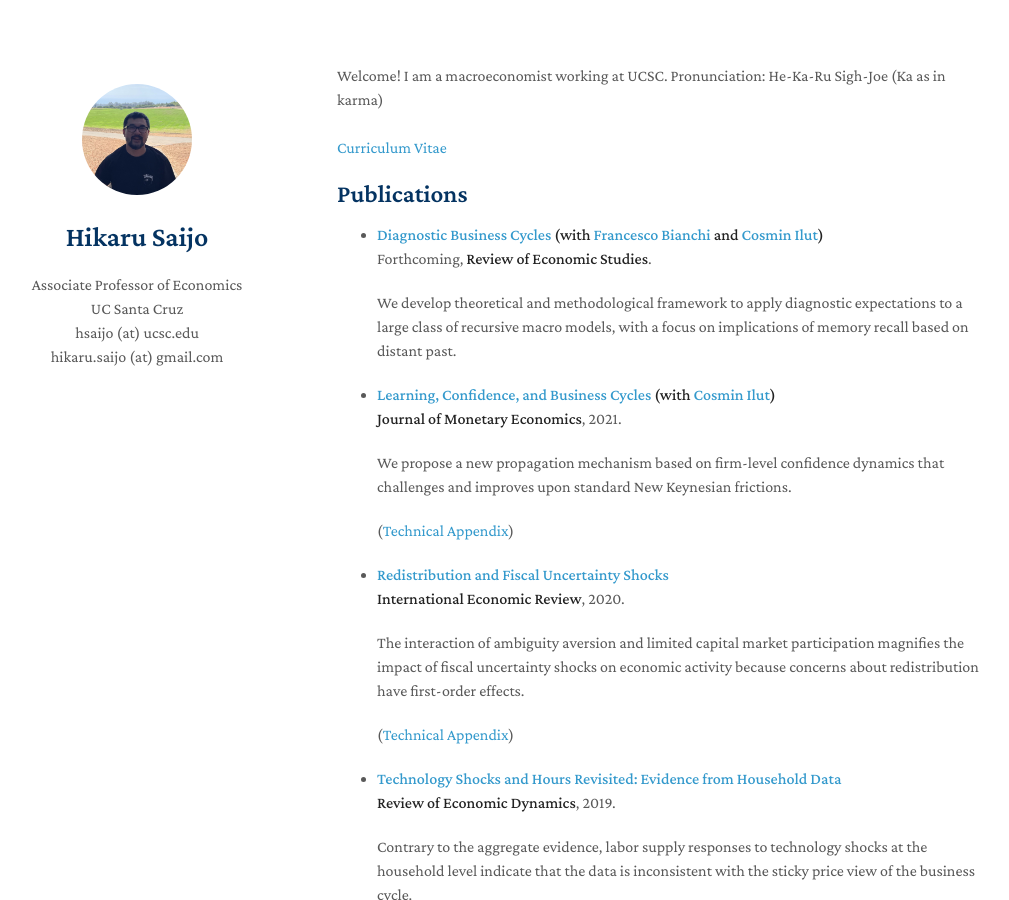
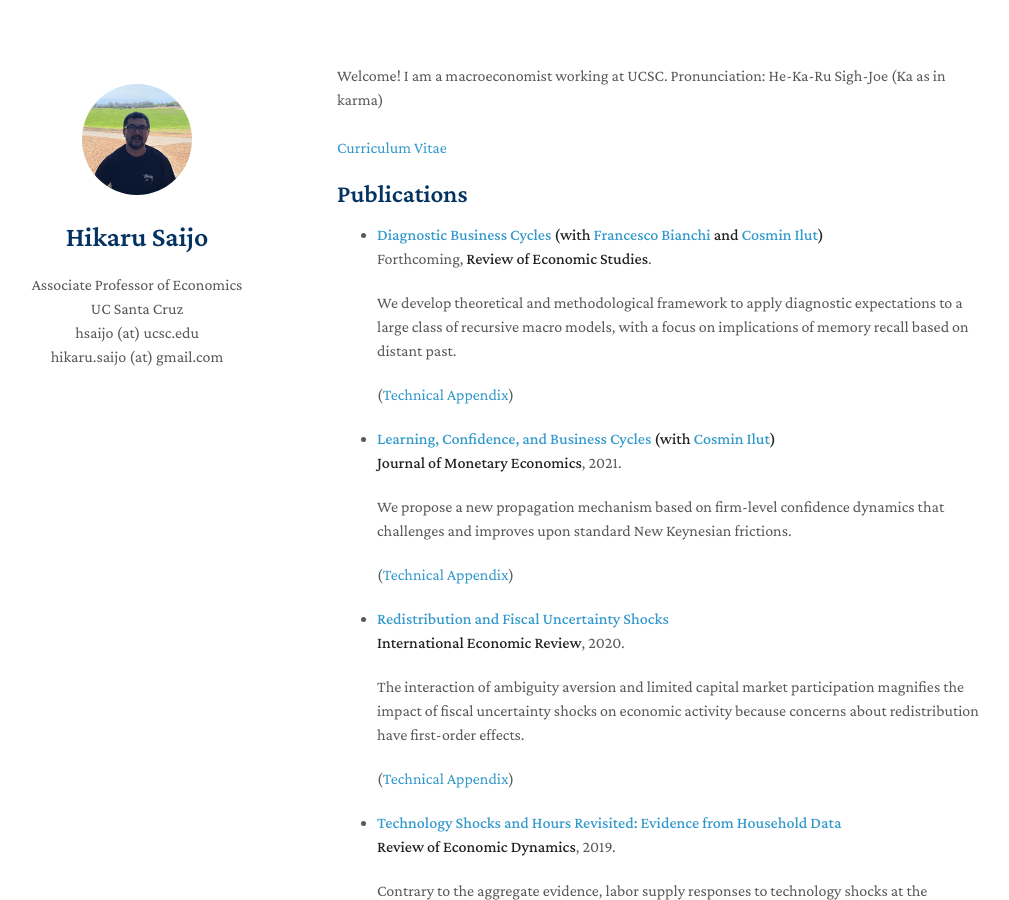
Before and after one commit to hsaijo/hsaijo.github.io, a Jekyll site: the page built from index.md, in a window 1280 px wide and 900 px high. Shown: the whole window, without its empty margins (133-1142 px from the left). Built offline with Jekyll 4.4.1, drawn with Linux system fonts in a browser that asks for light colours; nearby versions of some CDN libraries; a style sheet for code colours, icons or effects is not loaded.

Commit message:
Update index.md

```diff
--- a/index.md
+++ b/index.md
@@ -15,6 +15,8 @@ Pronunciation: He-Ka-Ru Sigh-Joe (Ka as in karma)
   Forthcoming, **Review of Economic Studies**.
 
   We develop theoretical and methodological framework to apply diagnostic expectations to a large class of recursive macro models, with a focus on implications of memory recall based on distant past.
+
+  ([Technical Appendix](http://hsaijo.github.io/files/BIS_appendix.pdf))
 
 * **[Learning, Confidence, and Business Cycles](http://hsaijo.github.io/files/ilut_saijo.pdf) (with [Cosmin Ilut](https://sites.google.com/site/cosminilut/))**
   <br>
```
